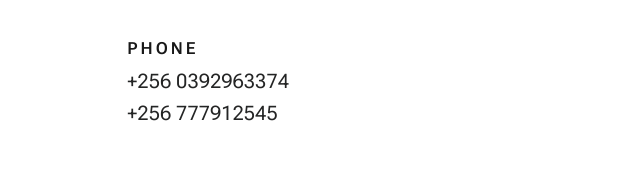
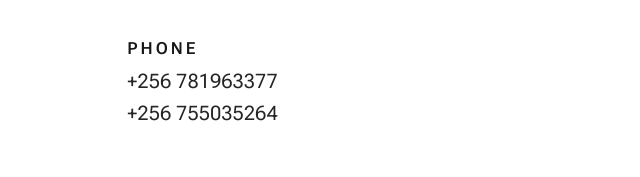
Before and after one commit to ezraorbit/kahamahills, a plain HTML site: page contact.html in a window 1280 px wide. Shown: the part 1423-1600 px from the top of the page, 620-1260 px from the left. Drawn offline with Linux system fonts and the light colour scheme.

Commit message:
Update contact.html

```diff
--- a/contact.html
+++ b/contact.html
@@ -156,8 +156,8 @@
                                 <div class="contact-block">
                                     <h6>Phone</h6>
                                     <ul class="contact-list">
-                                        <li><a href="tel:197-543-2345">+256 0392963374</a></li>
-                                        <li><a href="tel:197-123-9876">+256 777912545</a></li>
+                                        <li><a href="tel:197-543-2345">+256 781963377</a></li>
+                                        <li><a href="tel:197-123-9876">+256 755035264</a></li>
                                     </ul>
                                 </div>
 
```
